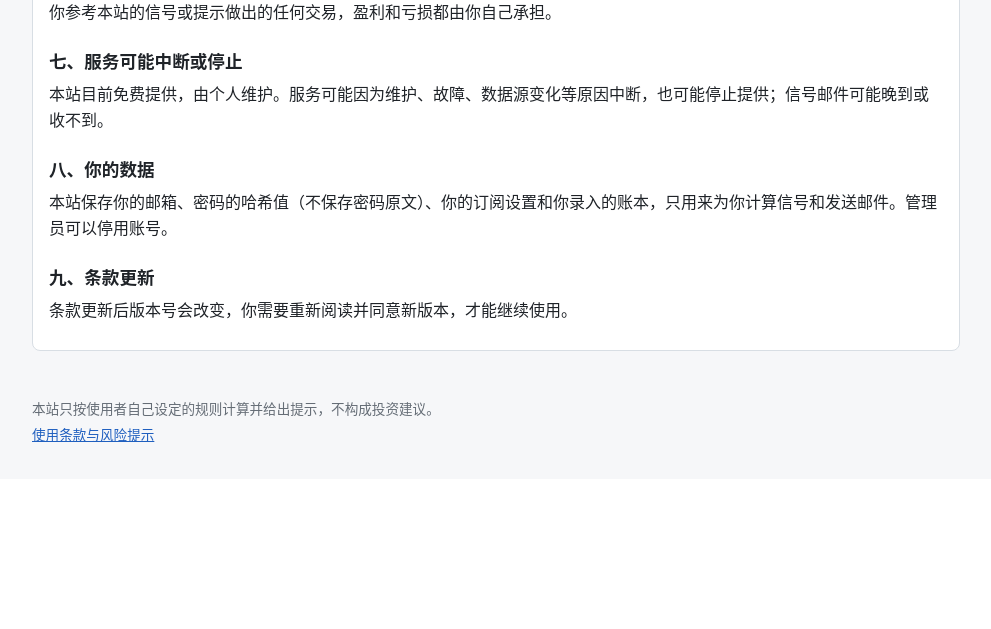
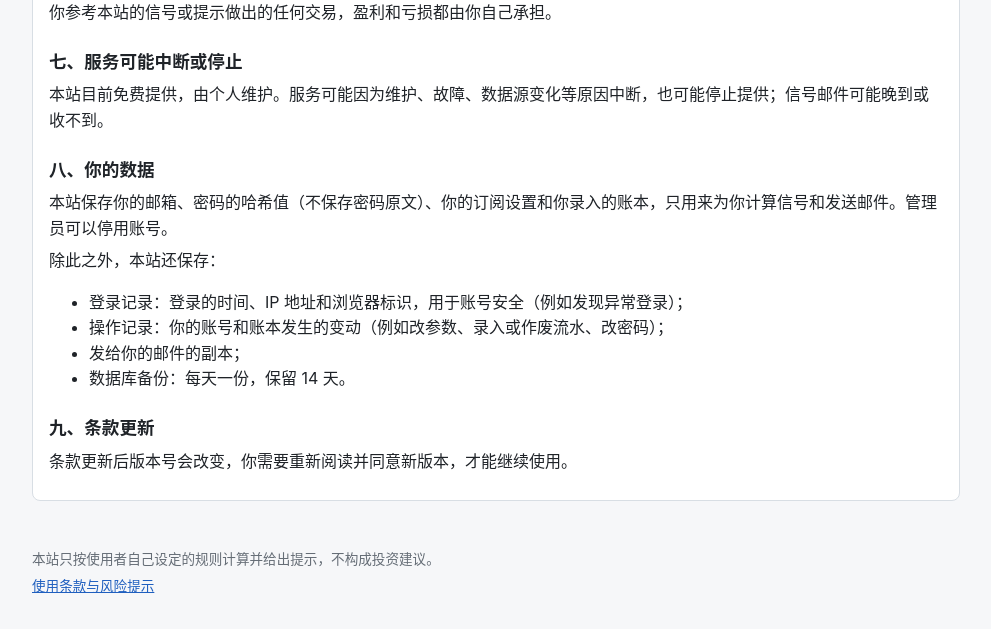
Before and after one commit to huxiaohei/QuantitativeTrading, a Python web app: template src/qt/web/templates/terms.html in a window 1280 px wide. Shown: the part 777-1406 px from the top of the page, without its empty margins (144-1135 px from the left). Before the commit the page ends 1219 px from the top, so only its background shows below. Run offline with Jinja, Linux system fonts and the light colour scheme; the template is opened without the code that fills it, so the values that code supplies are empty.

Commit message:
fix: 条款第八节如实列出登录记录、操作记录、邮件副本与备份保留期
Co-Authored-By: Claude Fable 5.2 <noreply@anthropic.com>

```diff
--- a/src/qt/web/templates/_terms_text.html
+++ b/src/qt/web/templates/_terms_text.html
@@ -26,6 +26,13 @@
 
   <h2>八、你的数据</h2>
   <p>本站保存你的邮箱、密码的哈希值（不保存密码原文）、你的订阅设置和你录入的账本，只用来为你计算信号和发送邮件。管理员可以停用账号。</p>
+  <p>除此之外，本站还保存：</p>
+  <ul>
+    <li>登录记录：登录的时间、IP 地址和浏览器标识，用于账号安全（例如发现异常登录）；</li>
+    <li>操作记录：你的账号和账本发生的变动（例如改参数、录入或作废流水、改密码）；</li>
+    <li>发给你的邮件的副本；</li>
+    <li>数据库备份：每天一份，保留 14 天。</li>
+  </ul>
 
   <h2>九、条款更新</h2>
   <p>条款更新后版本号会改变，你需要重新阅读并同意新版本，才能继续使用。</p>
```
Also changed, not shown: tests/web/test_public.py (+8 -0 lines).
